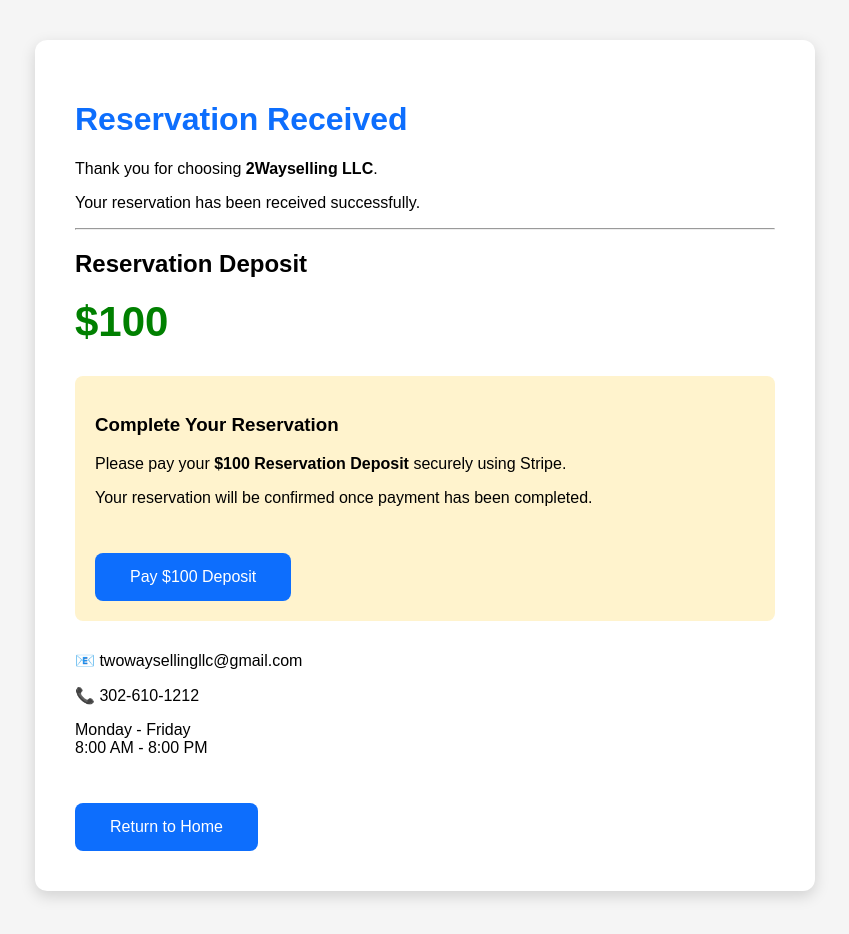
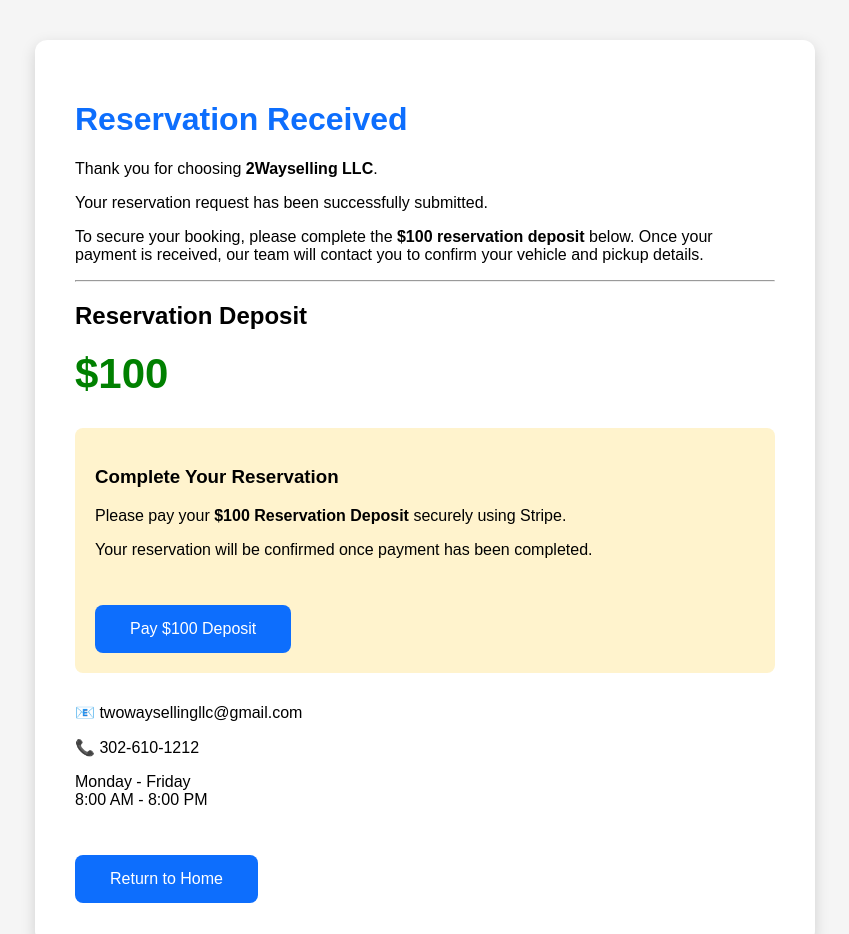
Before and after one commit to twowaysellingllc/2waysellingllc, a plain HTML site: page payment.html in a window 1280 px wide. Shown: the top 934 px of the page, without its empty margins (215-1064 px from the left). Drawn offline with Linux system fonts and the light colour scheme.

Commit message:
Add Stripe payment button

```diff
--- a/payment.html
+++ b/payment.html
@@ -70,7 +70,12 @@
 </p>
 
 <p>
-Your reservation has been received successfully.
+Your reservation request has been successfully submitted.
+</p>
+
+<p>
+To secure your booking, please complete the <strong>$100 reservation deposit</strong> below.
+Once your payment is received, our team will contact you to confirm your vehicle and pickup details.
 </p>
 
 <hr>
```
